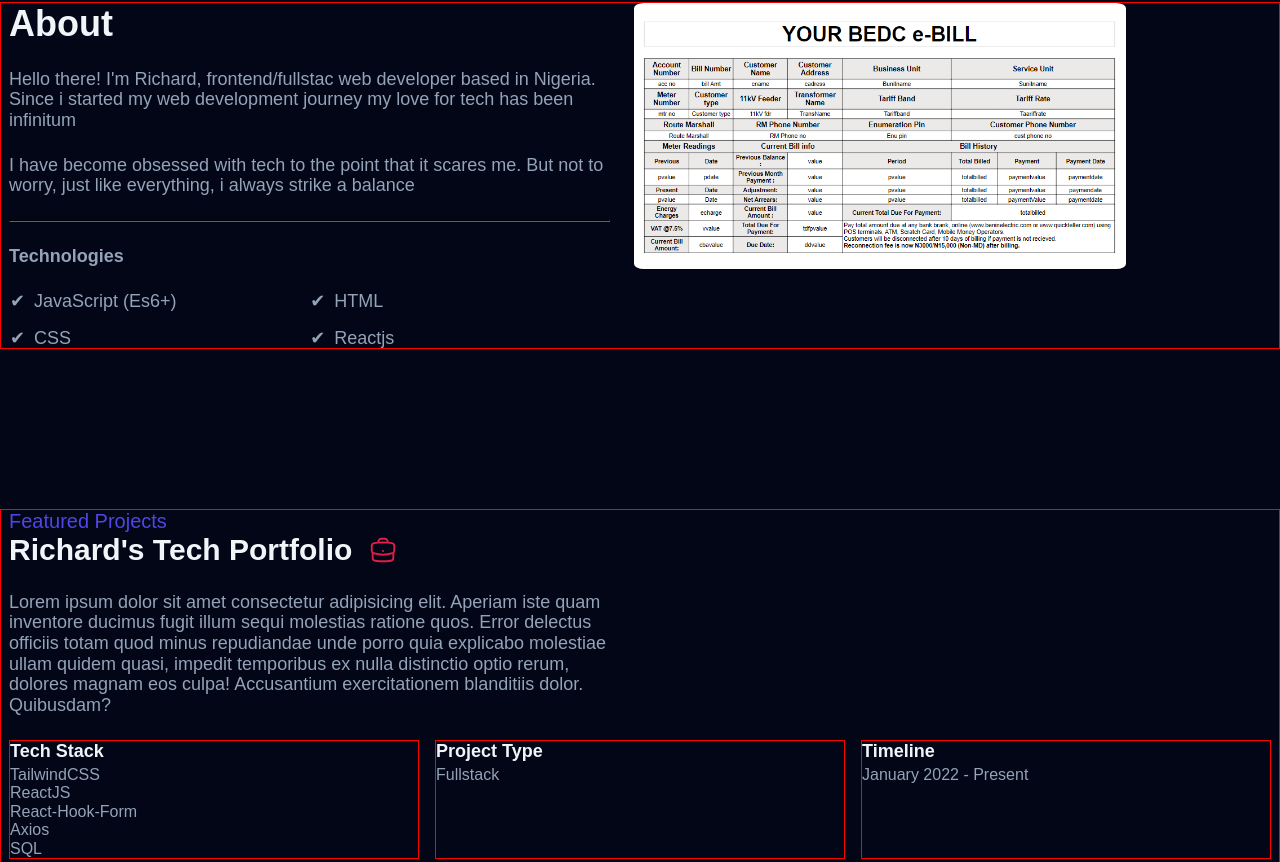
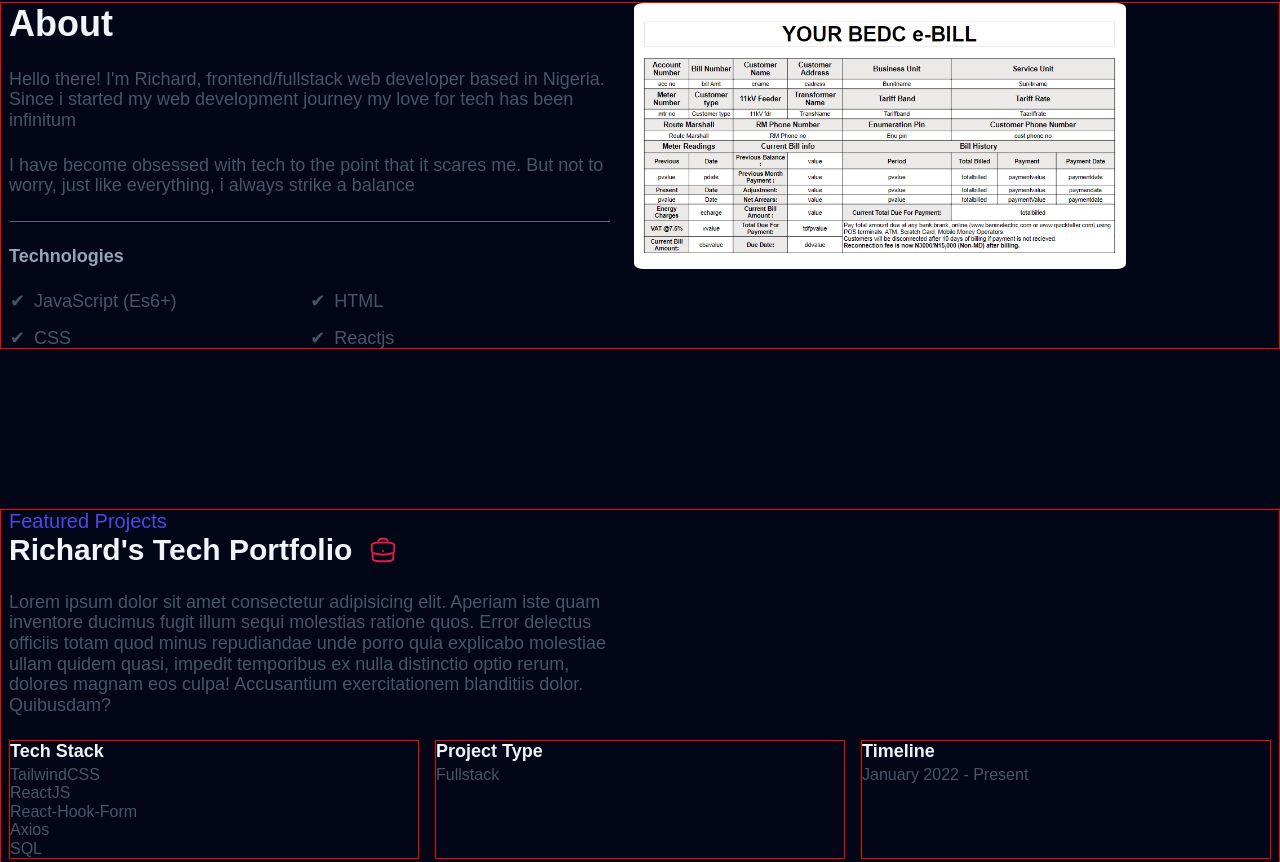
Before and after one commit to R-Ananaba/My-Portfolio-Website, a website built with Vite: page index.html in a window 1280 px wide. Shown: the part 710-1572 px from the top of the page. Built offline with nearby package versions, Linux system fonts and the light colour scheme; files whose address does not match are found by name; a web font is replaced by a local one.

Commit message:
font color update

```diff
--- a/index.html
+++ b/index.html
@@ -85,7 +85,7 @@
       <section id="about" class="about container section">
         <div class="about__content">
           <h2 class="about__title">About</h2>
-          <p class="about__description">Hello there! I'm Richard, </strong>frontend/fullstac</strong> web developer based in Nigeria. Since i started my web development journey my love for tech has been infinitum</p>
+          <p class="about__description">Hello there! I'm Richard, </strong>frontend/fullstack</strong> web developer based in Nigeria. Since i started my web development journey my love for tech has been infinitum</p>
           <p class="about__description">I have become obsessed with tech to the point that it scares me. But not to worry, just like everything, i always strike a balance </p>
           <hr class="about__hr" />
           <h3 class="about__subtitle">Technologies</h3>
@@ -215,7 +215,7 @@
                 <!-- Project 5 -->
                 <h3 class="work__project-title">Electronic Bill template</h3>
                 <div class="work__img-wrapper work__image5">
-                <img class = "lazy loading" src="https://via.placeholder.com/873x471" data-src="./public/Bedc-10.png" alt="sample">
+                <img class = "lazy loading" src="https://via.placeholder.com/873x471" data-src="./public/images/Bedc-10.png" alt="sample">
               </div>
 
               <div class="work__project work__content5">
--- a/styles/components/about.css
+++ b/styles/components/about.css
@@ -16,8 +16,8 @@
 
 .about__description {
     max-width: 60ch;
-    font-size: var(--size-sm);
-    color: var(--clr-slate400);
+    font-size: var(--size-xs);
+    color: var(--clr-slate600);
 }
 
 .about__hr {
@@ -38,8 +38,8 @@
 }
 
 .about__list {
-    font-size: var(--size-sm);
-    color: var(--clr-slate400);
+    font-size: var(--size-xs);
+    color: var(--clr-slate600);
     list-style-type: '\2714';
 }
 
--- a/styles/components/featured.css
+++ b/styles/components/featured.css
@@ -25,7 +25,7 @@
 .featured__description {
     max-width: 60ch;
     font-size: var(--size-xs);
-    color: var(--clr-slate400);
+    color: var(--clr-slate600);
     margin: 1rem 0;
 }
 
@@ -54,7 +54,7 @@
 
 .featured__info {
     font-size: var(--size-xs);
-    color: var(--clr-slate400);
+    color: var(--clr-slate600);
     text-transform: capitalize;
 }
 
```
